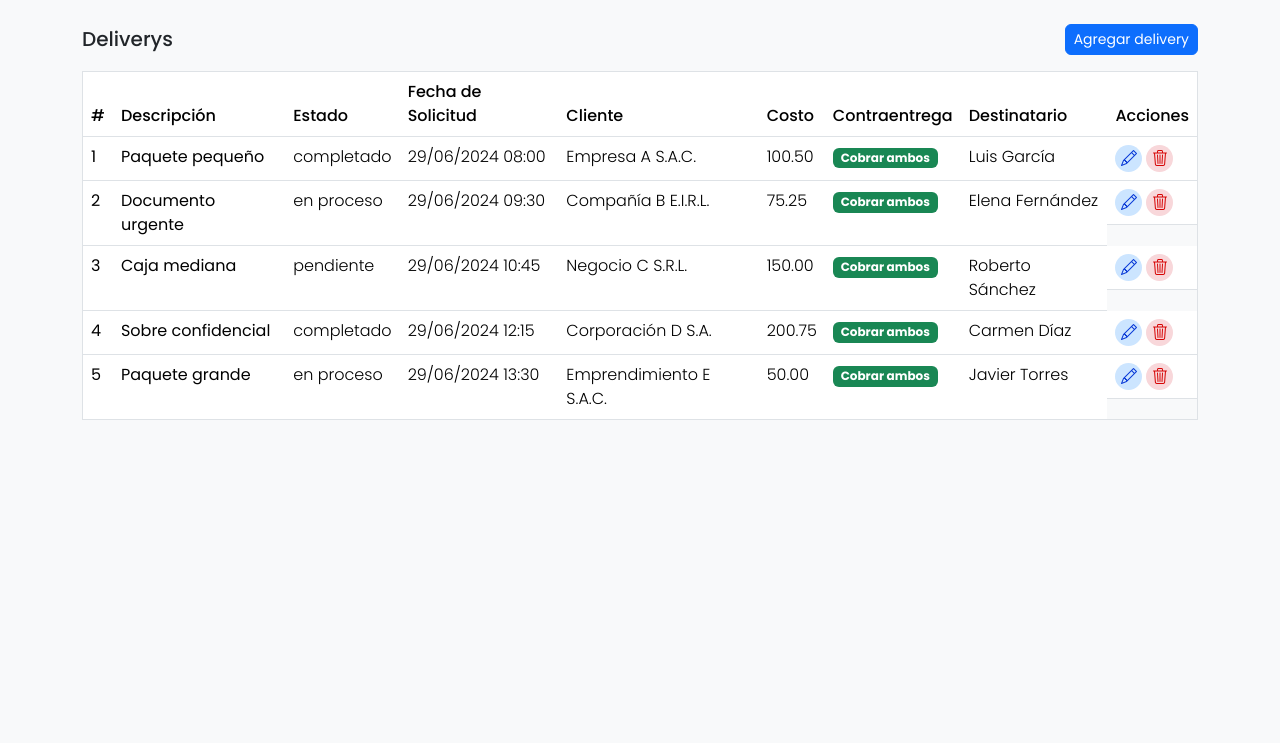
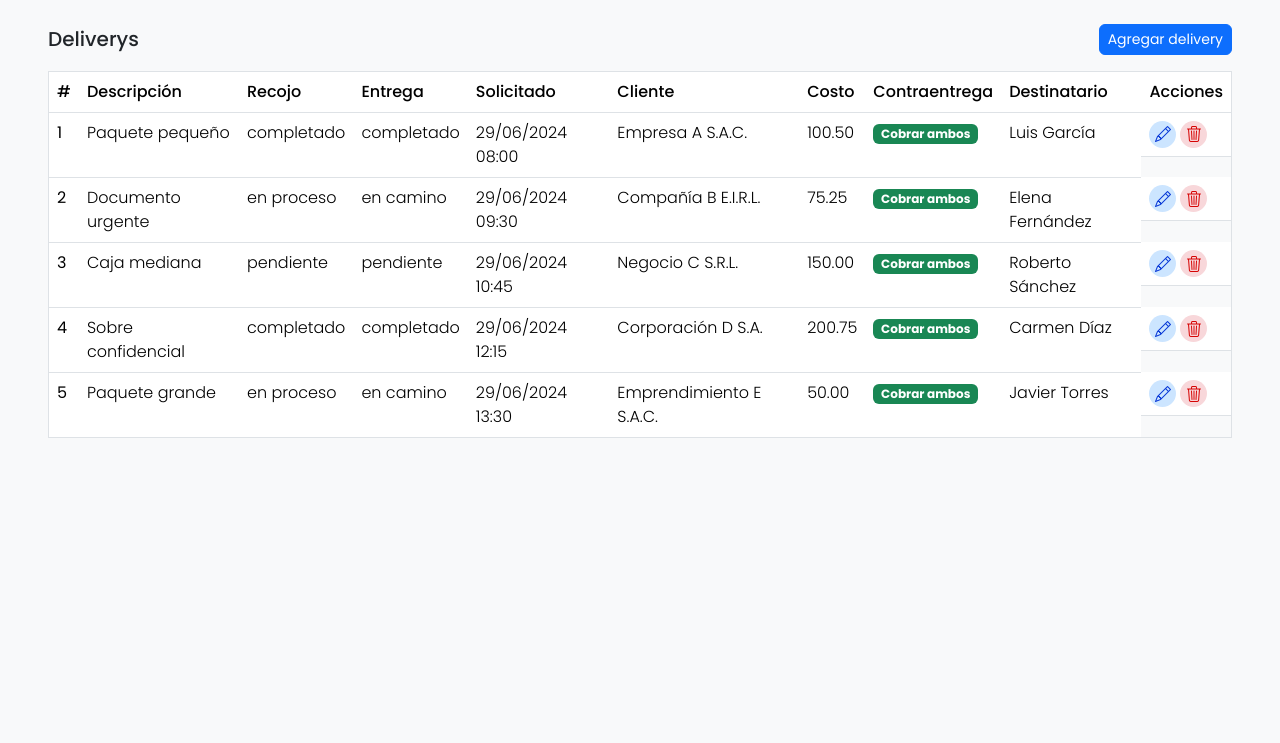
Before and after one commit to walter-garay/reparto-b2b, a PHP site: page / in a window 1280 px wide. Shown: the part 57-800 px from the top of the page. Run offline with PHP 8.4, Linux system fonts and the light colour scheme; data comes from the database, SQL or seed files in the repository.

Commit message:
Estados de entrega y recojo agregados con dieseño a la lista de delivery

```diff
--- a/controladores/DeliveryControlador.php
+++ b/controladores/DeliveryControlador.php
@@ -121,11 +121,13 @@ class DeliveryControlador
             $recojo->setDireccion($datos['direccion_recojo']);
             $recojo->setFecha($datos['fecha_recojo']);
             $recojo->setHora($datos['hora_recojo']);
+            $recojo->setEstado("Sin repartidor asignado");
             $id_recojo = $recojo->crear();
 
             $entrega->setDireccion($datos['direccion_entrega']);
             $entrega->setFecha($datos['fecha_entrega']);
             $entrega->setHora($datos['hora_entrega']);
+            $entrega->setEstado("Sin repartidor asignado");
             $id_entrega = $entrega->crear();
 
             $destinatario->setDni($datos['dni_destinatario']);
--- a/vistas/deliverys/index.php
+++ b/vistas/deliverys/index.php
@@ -13,7 +13,7 @@ if ($_SERVER['REQUEST_METHOD'] == 'POST' && isset($_POST['eliminar_id'])) {
 }
 ?>
 
-<div class="container pt-4">
+<div class="py-4 px-5">
     <div class="d-flex justify-content-between align-items-center mb-3">
         <h1 class="fs-5 mb-0">Deliverys</h1>
         <a href="crear.php" class="rounded-2 btn btn-primary btn-sm">Agregar delivery</a>
@@ -24,8 +24,9 @@ if ($_SERVER['REQUEST_METHOD'] == 'POST' && isset($_POST['eliminar_id'])) {
                 <tr>
                     <th class="fw-medium" scope="col">#</th>
                     <th class="fw-medium" scope="col">Descripción</th>
-                    <th class="fw-medium" scope="col">Estado</th>
-                    <th class="fw-medium" scope="col">Fecha de Solicitud</th>
+                    <th class="fw-medium" scope="col">Recojo</th>
+                    <th class="fw-medium" scope="col">Entrega</th>
+                    <th class="fw-medium" scope="col">Solicitado</th>
                     <th class="fw-medium" scope="col">Cliente</th>
                     <th class="fw-medium" scope="col">Costo</th>
                     <th class="fw-medium" scope="col">Contraentrega</th>
@@ -35,6 +36,7 @@ if ($_SERVER['REQUEST_METHOD'] == 'POST' && isset($_POST['eliminar_id'])) {
             </thead>
             <tbody>
                 <?php foreach ($deliverys as $delivery):
+                    // Contraentrega styling
                     $costo_delivery = $delivery['contraentrega']->getCostoDelivery();
                     $costo_pedido = $delivery['contraentrega']->getCostoPedido();
                     $contraentrega_text = '';
@@ -53,14 +55,25 @@ if ($_SERVER['REQUEST_METHOD'] == 'POST' && isset($_POST['eliminar_id'])) {
                         $contraentrega_text = 'No cobrar';
                         $contraentrega_class = 'badge text-bg-secondary';
                     }
+
+                    // Recojo and Entrega styling
+                    $estado_classes = [
+                        'Repartidor asignado' => 'badge text-bg-success',
+                        'Sin repartidor asignado' => 'badge text-bg-warning',
+                        'Completado' => 'badge text-bg-secondary'
+                    ];
+
+                    $recojo_estado = $delivery['recojo']->getEstado();
+                    $recojo_class = $estado_classes[$recojo_estado] ?? '';
+
+                    $entrega_estado = $delivery['entrega']->getEstado();
+                    $entrega_class = $estado_classes[$entrega_estado] ?? '';
                 ?>
                     <tr>
                         <td><?php echo $delivery['delivery']->getId(); ?></td>
-                        <td><?php echo $delivery['delivery']->getDescripcion(); ?></td>
-
-                        <?php $recojo_estado = $delivery['recojo']->getEstado(); ?>
-
-                        <td class="fw-light"><?php echo $delivery['recojo']->getEstado();; ?></td>
+                        <td class="fw-light"><?php echo $delivery['delivery']->getDescripcion(); ?></td>
+                        <td class="fw-light"><span class="<?php echo $recojo_class; ?>"><?php echo $recojo_estado; ?></span></td>
+                        <td class="fw-light"><span class="<?php echo $entrega_class; ?>"><?php echo $entrega_estado; ?></span></td>
                         <td class="fw-light"><?php echo $delivery['delivery']->getFechaSolicitud()->format('d/m/Y H:i'); ?></td>
                         <td class="fw-light"><?php echo $delivery['cliente']->getRazonSocial() ?></td>
                         <td class="fw-light"><?php echo $delivery['pago']->getMonto(); ?></td>
```
